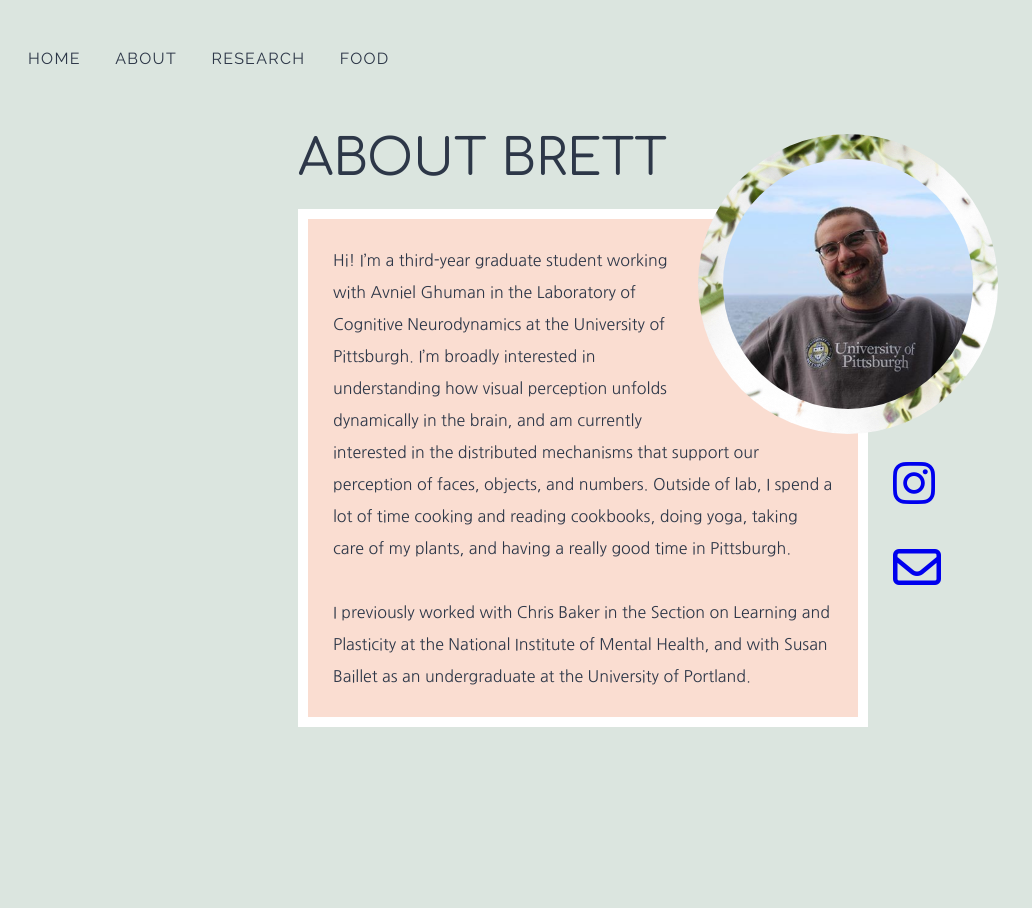
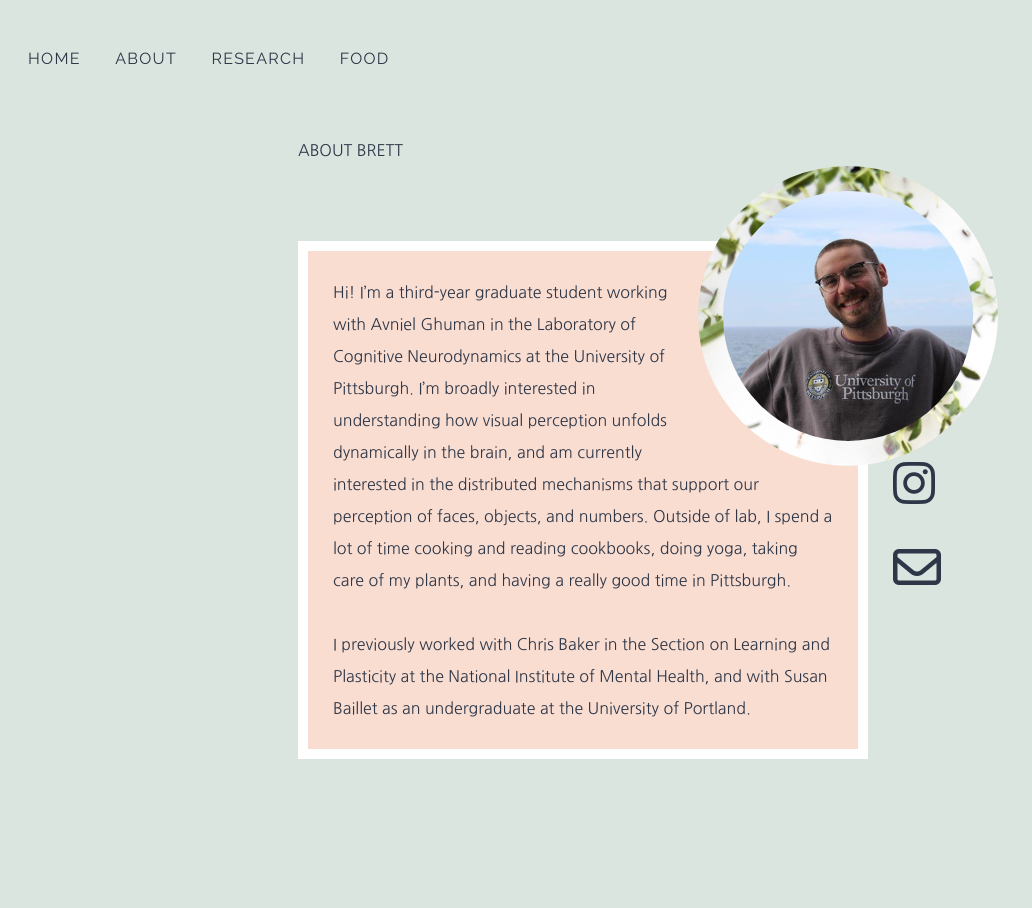
Before and after one commit to bbbankson/bbbankson.github.io, a Jekyll site: the page about.html, which Jekyll copies as it is, in a window 1280 px wide. Shown: the whole page, without its empty margins (0-1032 px from the left). Built offline with Jekyll 4.4.1, drawn with Linux system fonts in a browser that asks for light colours; nearby versions of some CDN libraries.

Commit message:
change links

```diff
--- a/about.html
+++ b/about.html
@@ -35,6 +35,7 @@
 			font-family: 'Comfortaa', cursive;
 			position:absolute;
 			line-height:50px;
+			font-size:50px;
 		}
 
 		#about_text{
@@ -84,7 +85,6 @@
 		}
 
 		#external_links a:hover{
-			color: #DD6B20;
 			border-bottom: none !important;
 		}
 
@@ -102,7 +102,7 @@
 
 			<div id="about_div">
 
-				<div class="title" id="title_div">
+				<div class="title">
 					ABOUT BRETT
 				</div>
 
--- a/static/pages.css
+++ b/static/pages.css
@@ -21,21 +21,19 @@
 	color:#2D3748;
 }
 
+a {
+	color: #2D3748;
+	text-decoration: none;
+}
+
+a:hover {
+	color: #DD6B20;
+	border-bottom: 2px solid #DD6B20;
+}
+
 .nav a{
 	font-size:1rem;
 	letter-spacing: 0.08em;
 	text-transform: uppercase;
 	font-family: 'Raleway', sans-serif;
-	color: #2D3748;
-	text-decoration: none;
 }
-
-a:hover {
-	padding-bottom: 10px;
-	color: #DD6B20;
-	border-bottom: 2px solid #DD6B20;
-}
-
-.title {
-	font-size:50px;
-}
```
